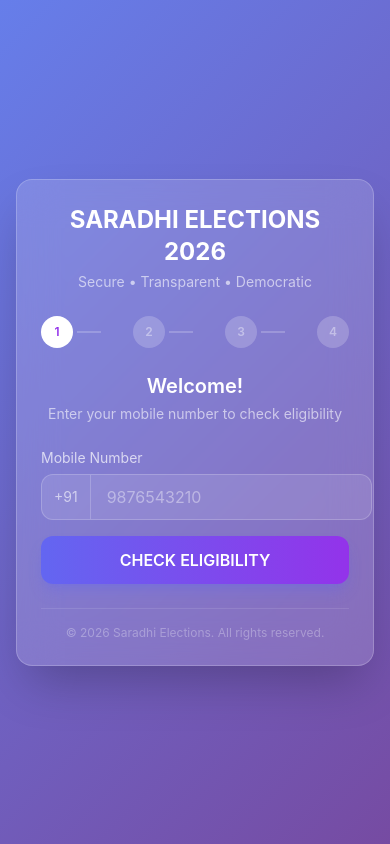
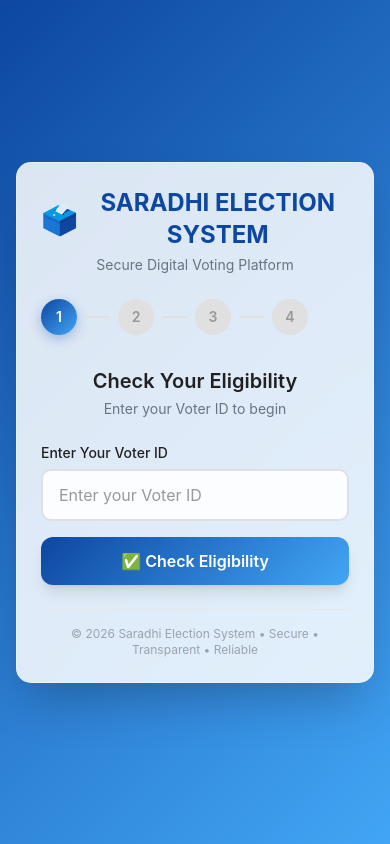
Before and after one commit to suryasreemanth01-ux/saradhi-elections, a Next.js app in the folder frontend/: page / in a window 390 px wide. Built offline with nearby package versions, Linux system fonts and the light colour scheme; no server answers.

Commit message:
Professional corporate design with glassmorphism

```diff
--- a/frontend/app/globals.css
+++ b/frontend/app/globals.css
@@ -3,41 +3,109 @@
 @tailwind utilities;
 
 body {
-  background: linear-gradient(135deg, #667eea 0%, #764ba2 100%);
+  background: linear-gradient(135deg, #0D47A1 0%, #42A5F5 100%);
   min-height: 100vh;
   font-family: 'Inter', system-ui, -apple-system, sans-serif;
 }
 
+/* Glass Card */
 .glass-card {
-  background: rgba(255, 255, 255, 0.15);
+  background: rgba(255, 255, 255, 0.85);
   backdrop-filter: blur(20px);
   -webkit-backdrop-filter: blur(20px);
-  border: 1px solid rgba(255, 255, 255, 0.2);
+  border: 1px solid rgba(255, 255, 255, 0.3);
   box-shadow: 0 25px 50px -12px rgba(0, 0, 0, 0.25);
+  border-radius: 15px;
 }
 
+/* Primary Button */
 .btn-primary {
-  background: linear-gradient(135deg, #667eea 0%, #764ba2 100%);
-  transition: all 0.2s ease;
+  background: linear-gradient(135deg, #0D47A1 0%, #42A5F5 100%);
+  transition: all 0.3s ease;
 }
 
 .btn-primary:hover {
-  transform: scale(1.02);
-  box-shadow: 0 10px 25px -5px rgba(102, 126, 234, 0.5);
+  transform: translateY(-2px);
+  box-shadow: 0 10px 25px -5px rgba(13, 71, 161, 0.5);
 }
 
+/* Input Fields */
 .input-glass {
-  background: rgba(255, 255, 255, 0.1);
-  border: 1px solid rgba(255, 255, 255, 0.2);
-  color: white;
-}
-
-.input-glass::placeholder {
-  color: rgba(255, 255, 255, 0.5);
+  background: rgba(255, 255, 255, 0.9);
+  border: 2px solid #e0e0e0;
+  color: #212121;
+  border-radius: 10px;
+  padding: 12px 16px;
+  width: 100%;
+  font-size: 16px;
+  transition: border-color 0.3s ease;
 }
 
 .input-glass:focus {
   outline: none;
-  border-color: rgba(255, 255, 255, 0.5);
-  box-shadow: 0 0 0 3px rgba(255, 255, 255, 0.1);
+  border-color: #0D47A1;
+  box-shadow: 0 0 0 3px rgba(13, 71, 161, 0.1);
 }
+
+.input-glass::placeholder {
+  color: #999;
+}
+
+/* Success Checkmark */
+.checkmark-circle {
+  width: 80px;
+  height: 80px;
+  border-radius: 50%;
+  background: linear-gradient(135deg, #4CAF50, #66BB6A);
+  display: flex;
+  align-items: center;
+  justify-content: center;
+  margin: 0 auto 20px;
+  animation: scaleIn 0.5s ease-out;
+}
+
+@keyframes scaleIn {
+  0% { transform: scale(0); opacity: 0; }
+  50% { transform: scale(1.1); }
+  100% { transform: scale(1); opacity: 1; }
+}
+
+/* Progress Steps */
+.step-circle {
+  width: 36px;
+  height: 36px;
+  border-radius: 50%;
+  display: flex;
+  align-items: center;
+  justify-content: center;
+  font-weight: 600;
+  font-size: 14px;
+  transition: all 0.3s ease;
+}
+
+.step-active {
+  background: linear-gradient(135deg, #0D47A1 0%, #42A5F5 100%);
+  color: white;
+  box-shadow: 0 4px 12px rgba(13, 71, 161, 0.3);
+}
+
+.step-completed {
+  background: #4CAF50;
+  color: white;
+}
+
+.step-inactive {
+  background: #e0e0e0;
+  color: #999;
+}
+
+.step-line {
+  flex: 1;
+  height: 2px;
+  background: #e0e0e0;
+  margin: 0 8px;
+}
+
+.step-line-completed {
+  background: #4CAF50;
+}
--- a/frontend/app/page.tsx
+++ b/frontend/app/page.tsx
@@ -12,6 +12,15 @@ export default function Home() {
   const [voterName, setVoterName] = useState('');
   const [electionId, setElectionId] = useState<number | null>(null);
   const [selectedCandidates, setSelectedCandidates] = useState<Record<number, number>>({});
+
+  const steps = [
+    { id: 'eligibility', label: 'Eligibility' },
+    { id: 'voting', label: 'Vote' },
+    { id: 'review', label: 'Review' },
+    { id: 'confirmation', label: 'Confirm' }
+  ];
+
+  const currentIndex = steps.findIndex(s => s.id === step);
 
   const handleEligibilitySuccess = (data: any) => {
     setMobileNumber(data.mobile_number);
@@ -29,41 +38,35 @@ export default function Home() {
     setStep('confirmation');
   };
 
-  const steps = ['Eligibility', 'Vote', 'Review', 'Confirm'];
-  const currentStepIndex = ['eligibility', 'voting', 'review', 'confirmation'].indexOf(step);
-
   return (
     <div className="min-h-screen flex items-center justify-center p-4">
-      <div className="w-full max-w-lg glass-card rounded-2xl p-6 md:p-8">
+      <div className="w-full max-w-2xl glass-card p-6 md:p-8">
 
         {/* Header */}
         <div className="text-center mb-6">
-          <h1 className="text-2xl font-bold text-white">SARADHI ELECTIONS 2026</h1>
-          <p className="text-white/60 text-sm mt-1">Secure • Transparent • Democratic</p>
+          <div className="flex items-center justify-center gap-2 mb-1">
+            <span className="text-3xl">🗳️</span>
+            <h1 className="text-2xl font-bold text-[#0D47A1]">SARADHI ELECTION SYSTEM</h1>
+          </div>
+          <p className="text-gray-500 text-sm">Secure Digital Voting Platform</p>
         </div>
 
-        {/* Steps */}
-        <div className="flex items-center justify-between mb-6">
-          {steps.map((label, index) => (
-            <div key={index} className="flex items-center">
+        {/* Progress Steps */}
+        <div className="flex items-center justify-between mb-8">
+          {steps.map((s, index) => (
+            <div key={s.id} className="flex items-center flex-1">
               <div className={`
-                w-8 h-8 rounded-full flex items-center justify-center text-xs font-semibold
-                ${index < currentStepIndex ? 'bg-green-500 text-white' :
-                  index === currentStepIndex ? 'bg-white text-purple-600' :
-                  'bg-white/20 text-white/40'}
+                step-circle
+                ${index < currentIndex ? 'step-completed' :
+                  index === currentIndex ? 'step-active' :
+                  'step-inactive'}
               `}>
-                {index < currentStepIndex ? '✓' : index + 1}
+                {index < currentIndex ? '✓' : index + 1}
               </div>
-              <span className={`
-                text-xs ml-1 hidden sm:block
-                ${index <= currentStepIndex ? 'text-white' : 'text-white/40'}
-              `}>
-                {label}
-              </span>
-              {index < 3 && (
+              {index < steps.length - 1 && (
                 <div className={`
-                  w-6 h-0.5 mx-1
-                  ${index < currentStepIndex ? 'bg-green-500' : 'bg-white/20'}
+                  step-line
+                  ${index < currentIndex ? 'step-line-completed' : ''}
                 `} />
               )}
             </div>
@@ -75,12 +78,14 @@ export default function Home() {
           {step === 'eligibility' && (
             <CheckEligibility onSuccess={handleEligibilitySuccess} />
           )}
+
           {step === 'voting' && electionId && (
             <VotingScreen
               electionId={electionId}
               onComplete={handleVotingComplete}
             />
           )}
+
           {step === 'review' && (
             <ReviewScreen
               selections={selectedCandidates}
@@ -90,14 +95,17 @@ export default function Home() {
               onSubmit={handleVoteSubmit}
             />
           )}
+
           {step === 'confirmation' && (
             <VoteConfirmation />
           )}
         </div>
 
         {/* Footer */}
-        <div className="text-center mt-6 pt-4 border-t border-white/10">
-          <p className="text-white/30 text-xs">© 2026 Saradhi Elections. All rights reserved.</p>
+        <div className="text-center mt-6 pt-4 border-t border-gray-200">
+          <p className="text-gray-400 text-xs">
+            © 2026 Saradhi Election System • Secure • Transparent • Reliable
+          </p>
         </div>
       </div>
     </div>
--- a/frontend/components/voting/CheckEligibility.tsx
+++ b/frontend/components/voting/CheckEligibility.tsx
@@ -7,15 +7,15 @@ interface CheckEligibilityProps {
 }
 
 export function CheckEligibility({ onSuccess }: CheckEligibilityProps) {
-  const [mobileNumber, setMobileNumber] = useState('');
+  const [voterId, setVoterId] = useState('');
   const [loading, setLoading] = useState(false);
   const [error, setError] = useState('');
 
   const API_URL = process.env.NEXT_PUBLIC_API_URL || 'http://localhost:8000/api';
 
   const handleCheck = async () => {
-    if (!mobileNumber || mobileNumber.length < 10) {
-      setError('Please enter a valid 10-digit mobile number');
+    if (!voterId || voterId.length < 10) {
+      setError('Please enter a valid Voter ID');
       return;
     }
 
@@ -26,14 +26,14 @@ export function CheckEligibility({ onSuccess }: CheckEligibilityProps) {
       const response = await fetch(`${API_URL}/voter/check-eligibility`, {
         method: 'POST',
         headers: { 'Content-Type': 'application/json' },
-        body: JSON.stringify({ mobile_number: mobileNumber })
+        body: JSON.stringify({ mobile_number: voterId })
       });
 
       const data = await response.json();
 
       if (data.eligible) {
         onSuccess({
-          mobile_number: mobileNumber,
+          mobile_number: voterId,
           voter_name: data.voter_name,
           election_id: data.election_id
         });
@@ -50,30 +50,26 @@ export function CheckEligibility({ onSuccess }: CheckEligibilityProps) {
   return (
     <div>
       <div className="text-center mb-6">
-        <h2 className="text-xl font-semibold text-white">Welcome!</h2>
-        <p className="text-white/60 text-sm mt-1">Enter your mobile number to check eligibility</p>
+        <h2 className="text-xl font-semibold text-[#212121]">Check Your Eligibility</h2>
+        <p className="text-gray-500 text-sm mt-1">Enter your Voter ID to begin</p>
       </div>
 
       <div className="space-y-4">
         <div>
-          <label className="text-sm text-white/70 block mb-1.5">Mobile Number</label>
-          <div className="flex">
-            <span className="flex items-center px-3 bg-white/10 border border-r-0 border-white/20 rounded-l-xl text-white/60 text-sm">
-              +91
-            </span>
-            <input
-              type="tel"
-              maxLength={10}
-              value={mobileNumber}
-              onChange={(e) => setMobileNumber(e.target.value.replace(/\D/g, ''))}
-              className="flex-1 bg-white/10 border border-white/20 rounded-r-xl px-4 py-2.5 text-white placeholder:text-white/40 focus:outline-none focus:ring-2 focus:ring-white/30"
-              placeholder="9876543210"
-            />
-          </div>
+          <label className="text-sm font-medium text-[#212121] block mb-1.5">
+            Enter Your Voter ID
+          </label>
+          <input
+            type="text"
+            value={voterId}
+            onChange={(e) => setVoterId(e.target.value)}
+            className="input-glass"
+            placeholder="Enter your Voter ID"
+          />
         </div>
 
         {error && (
-          <div className="p-3 bg-red-500/20 border border-red-400/30 rounded-xl text-red-100 text-sm">
+          <div className="p-3 bg-red-50 border border-red-200 rounded-xl text-red-600 text-sm">
             {error}
           </div>
         )}
@@ -81,9 +77,9 @@ export function CheckEligibility({ onSuccess }: CheckEligibilityProps) {
         <button
           onClick={handleCheck}
           disabled={loading}
-          className="w-full py-3 rounded-xl bg-gradient-to-r from-indigo-500 to-purple-600 text-white font-semibold shadow-lg shadow-indigo-500/30 hover:scale-[1.02] transition-all duration-200 disabled:opacity-50"
+          className="w-full py-3 rounded-xl btn-primary text-white font-semibold shadow-lg disabled:opacity-50"
         >
-          {loading ? 'Checking...' : 'CHECK ELIGIBILITY'}
+          {loading ? 'Checking...' : '✅ Check Eligibility'}
         </button>
       </div>
     </div>
```
Also changed, not shown: frontend/components/voting/ReviewScreen.tsx (+28 -28 lines), frontend/components/voting/VoteConfirmation.tsx (+22 -51 lines), frontend/components/voting/VotingScreen.tsx (+38 -52 lines).
